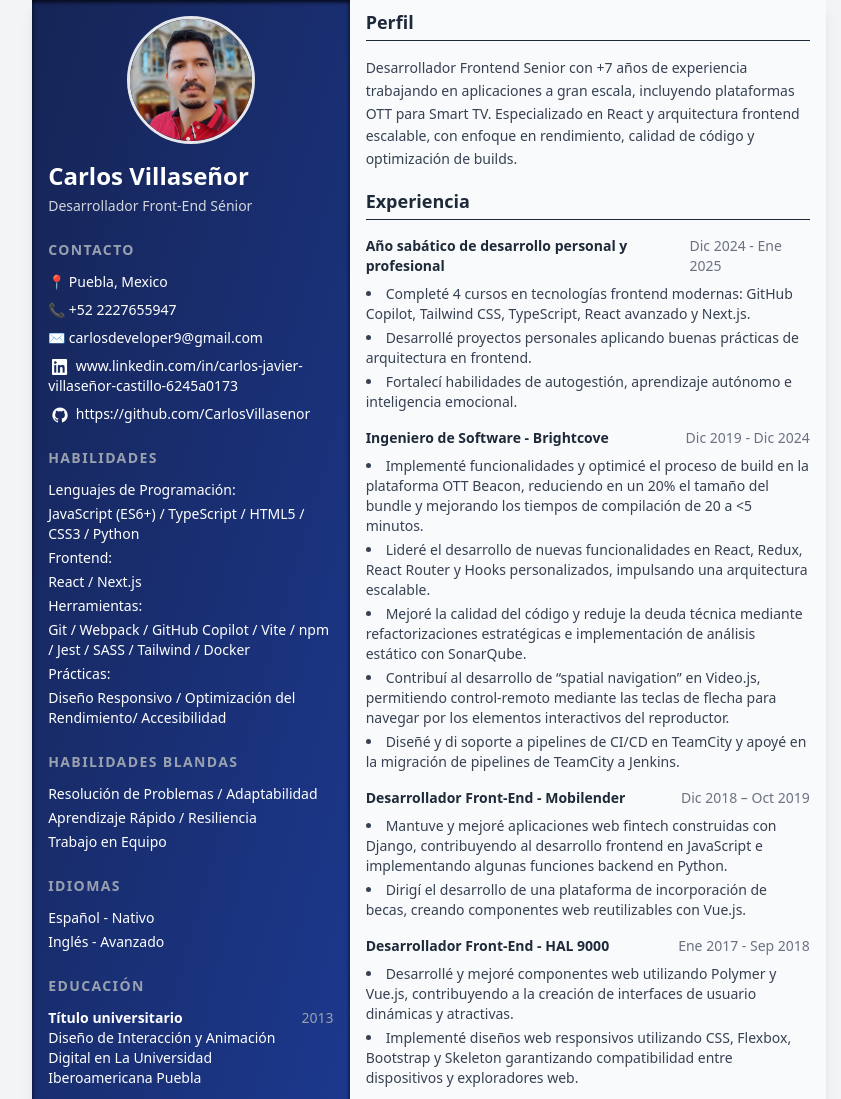
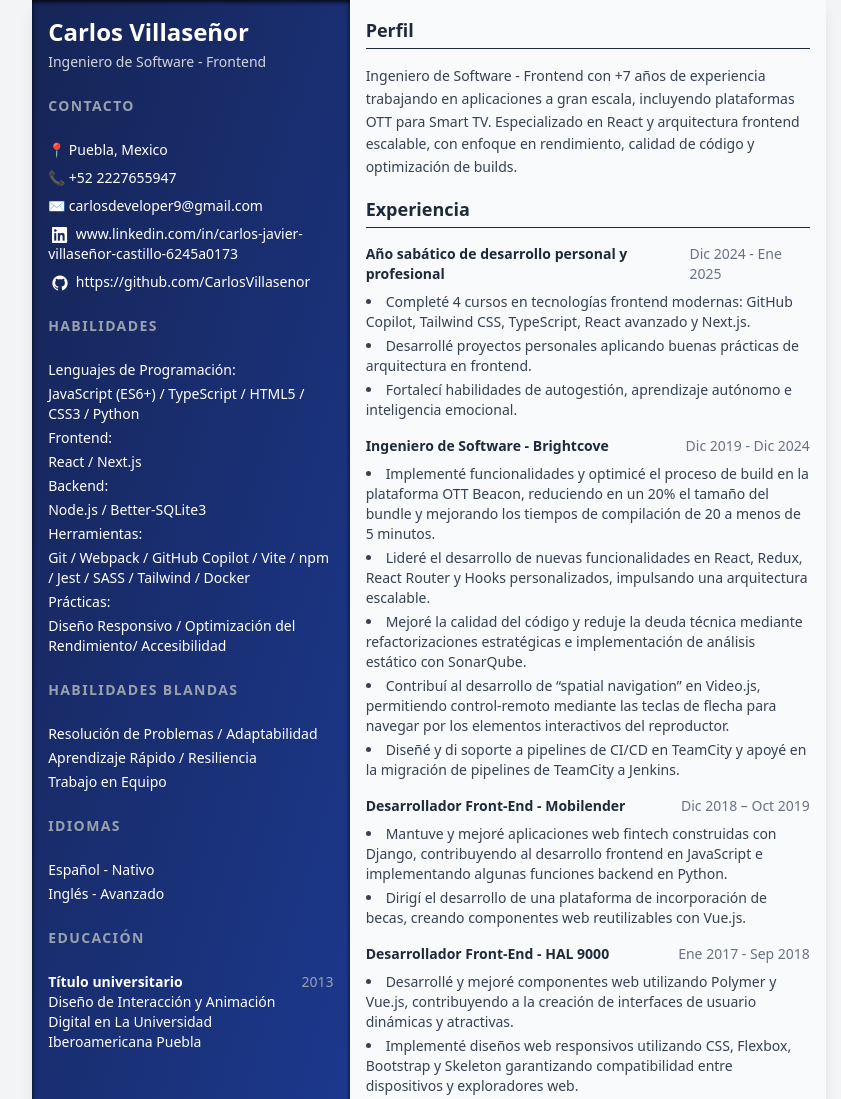
Before and after one commit to CarlosVillasenor/curriculum-vitae-tailwind-project, a website: page index.html in a window 1280 px wide. Shown: the top 1099 px of the page, without its empty margins (211-1052 px from the left). Drawn offline with nearby package versions, Linux system fonts and the light colour scheme; files that its build step writes are made by us from their sources.

Commit message:
refactor: remove unrequired image

```diff
--- a/index.html
+++ b/index.html
@@ -20,17 +20,16 @@
   <div class="max-w-4xl mx-auto bg-gray-50 shadow-lg grid grid-cols-10 w-[210mm] h-[297mm]">
 
     <!-- LEFT SIDEBAR -->
-    <aside
-      class="col-span-4 text-white px-4 py-2 shadow-inner shadow-gray-950 bg-gradient-to-br from-blue-950 to-blue-900">
+    <aside class="col-span-4 text-white px-4 py-4 shadow-inner shadow-gray-950 bg-linear-to-br from-blue-950 to-blue-900">
       <!-- Profile Picture and Name -->
-      <img src="src/img/profile.png" alt="Profile Picture"
-        class="w-32 h-32 rounded-full object-cover mt-2 border-gray-200 border-3 mb-4 mx-auto" />
+      <!-- <img src="src/img/profile.png" alt="Profile Picture"
+        class="w-32 h-32 rounded-full object-cover mt-2 border-gray-200 border-3 mb-4 mx-auto" /> -->
       <h1 class="text-2xl font-bold">Carlos Villaseñor</h1>
-      <p class="text-sm text-gray-300 mt-1">Desarrollador Front-End Sénior</p>
+      <p class="text-sm text-gray-300 mt-1">Ingeniero de Software - Frontend</p>
 
       <!-- Contact -->
       <section class="mt-6">
-        <h2 class="text-sm font-semibold tracking-widest text-gray-400 uppercase">
+        <h2 class="text-sm font-semibold tracking-widest text-gray-400 uppercase mt-6 mb-6">
           Contacto
         </h2>
         <ul class="mt-3 space-y-2 text-sm">
@@ -49,24 +48,8 @@
       </section>
 
       <!-- Skills -->
-      <!-- <section class="mt-6">
-        <h2 class="text-sm font-semibold tracking-widest text-gray-400 uppercase">Habilidades</h2>
-        <ul class="mt-3 space-y-1 text-sm">
-          <li>HTML / CSS / Tailwind / SASS</li>
-          <li>JavaScript / Python</li>
-          <li>React / Redux / React Router / Hooks</li>
-          <li>Git & GitHub</li>
-          <li>Shell scripting</li>
-          <li>Diseño Responsivo</li>
-          <li>Metodologías Ágiles (Scrum, Jira)</li>
-          <li>Webpack / Vite</li>
-          <li>Pruebas Unitarias (Jest)</li>
-        </ul>
-      </section> -->
-
-      <!-- Skills -->
       <section class="mt-6">
-        <h2 class="text-sm font-semibold tracking-widest text-gray-400 uppercase">
+        <h2 class="text-sm font-semibold tracking-widest text-gray-400 uppercase mt-6 mb-6">
           Habilidades
         </h2>
         <ul class="mt-3 space-y-1 text-sm">
@@ -74,6 +57,8 @@
           <li>JavaScript (ES6+) / TypeScript / HTML5 / CSS3 / Python </li>
           <li>Frontend:</li>
           <li> React / Next.js </li>
+          <li>Backend:</li>
+          <li> Node.js / Better-SQLite3</li>
           <li>Herramientas:</li>
           <li>Git / Webpack / GitHub Copilot / Vite / npm / Jest / SASS / Tailwind / Docker</li>
           <li>Prácticas:</li>
@@ -83,7 +68,7 @@
 
       <!--Soft Skills-->
       <section class="mt-6">
-        <h2 class="text-sm font-semibold tracking-widest text-gray-400 uppercase">
+        <h2 class="text-sm font-semibold tracking-widest text-gray-400 uppercase mt-6 mb-6">
           Habilidades blandas
         </h2>
         <ul class="mt-3 space-y-1 text-sm">
@@ -95,7 +80,7 @@
 
       <!-- Languages -->
       <section class="mt-6">
-        <h2 class="text-sm font-semibold tracking-widest text-gray-400 uppercase">
+        <h2 class="text-sm font-semibold tracking-widest text-gray-400 uppercase mt-6 mb-6">
           Idiomas
         </h2>
         <ul class="mt-3 space-y-1 text-sm">
@@ -106,7 +91,7 @@
 
       <!-- Education -->
       <section class="mt-6">
-        <h2 class="text-sm font-semibold tracking-widest text-gray-400 uppercase">Educación</h2>
+        <h2 class="text-sm font-semibold tracking-widest text-gray-400 uppercase mt-6 mb-6">Educación</h2>
         <div class="mt-3 flex justify-between text-sm">
           <div>
             <p class="font-semibold">Título universitario</p>
@@ -118,7 +103,7 @@
     </aside>
 
     <!-- RIGHT CONTENT -->
-    <main class="col-span-6 px-4 py-2 ">
+    <main class="col-span-6 px-4 py-4 ">
 
       <!-- Profile -->
       <section>
@@ -126,7 +111,7 @@
           Perfil
         </h2>
         <p class="mt-4 text-sm leading-relaxed text-gray-700">
-          Desarrollador Frontend Senior con +7 años de experiencia trabajando en aplicaciones a gran escala, incluyendo
+          Ingeniero de Software - Frontend con +7 años de experiencia trabajando en aplicaciones a gran escala, incluyendo
           plataformas OTT para Smart TV. Especializado en React y arquitectura frontend escalable, con enfoque en
           rendimiento, calidad de código y optimización de builds.
         </p>
@@ -167,7 +152,7 @@
           <ul class="list-disc list-inside mt-2 text-sm text-gray-700 space-y-1">
             <!-- (Achievement or responsibility with impact.) -->
             <li>
-              Implementé funcionalidades y optimicé el proceso de build en la plataforma OTT Beacon, reduciendo en un 20% el tamaño del bundle y mejorando los tiempos de compilación de 20 a <5 minutos.
+              Implementé funcionalidades y optimicé el proceso de build en la plataforma OTT Beacon, reduciendo en un 20% el tamaño del bundle y mejorando los tiempos de compilación de 20 a menos de 5 minutos.
             </li>
             <li>
               Lideré el desarrollo de nuevas funcionalidades en React, Redux, React Router y Hooks personalizados,
```
